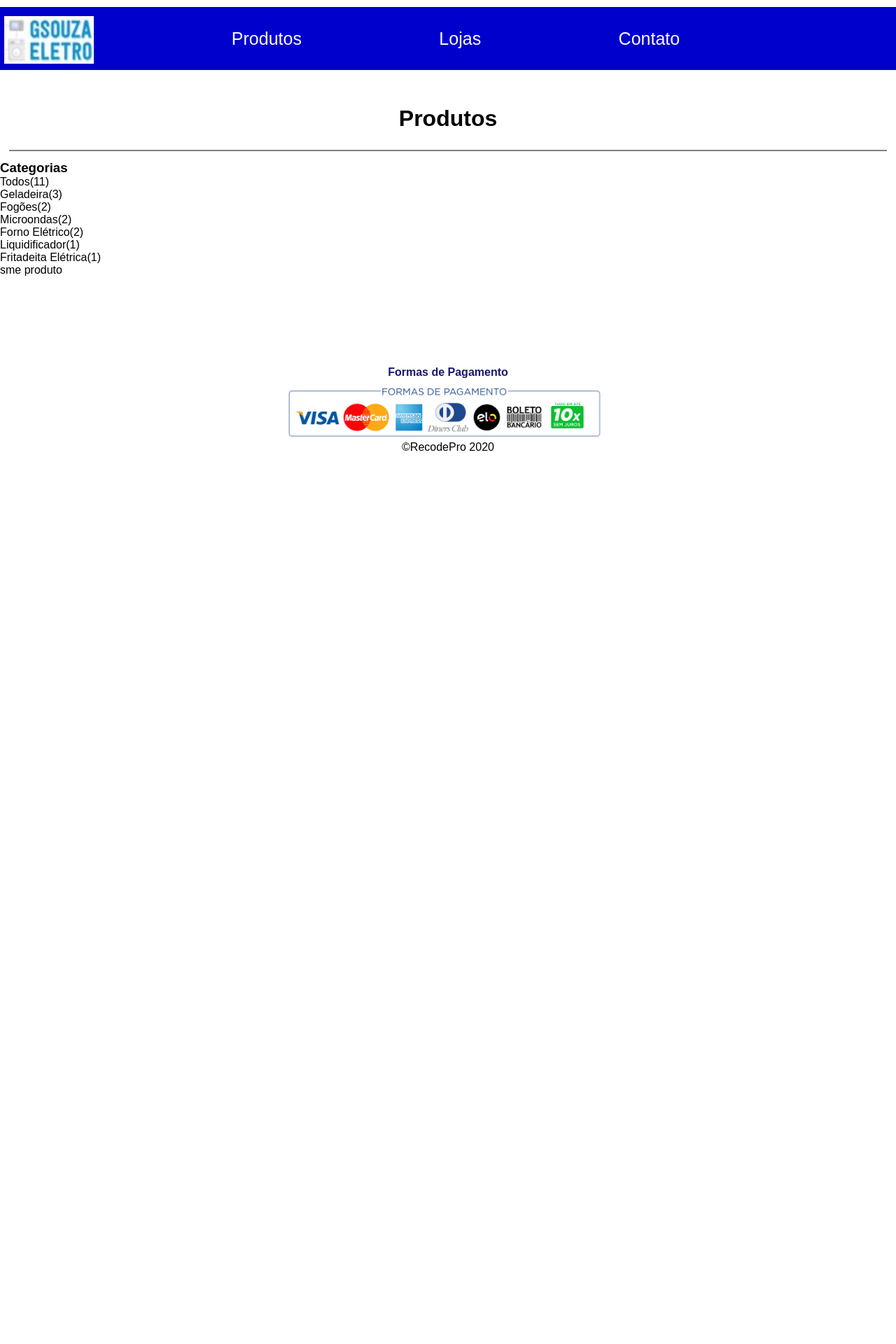
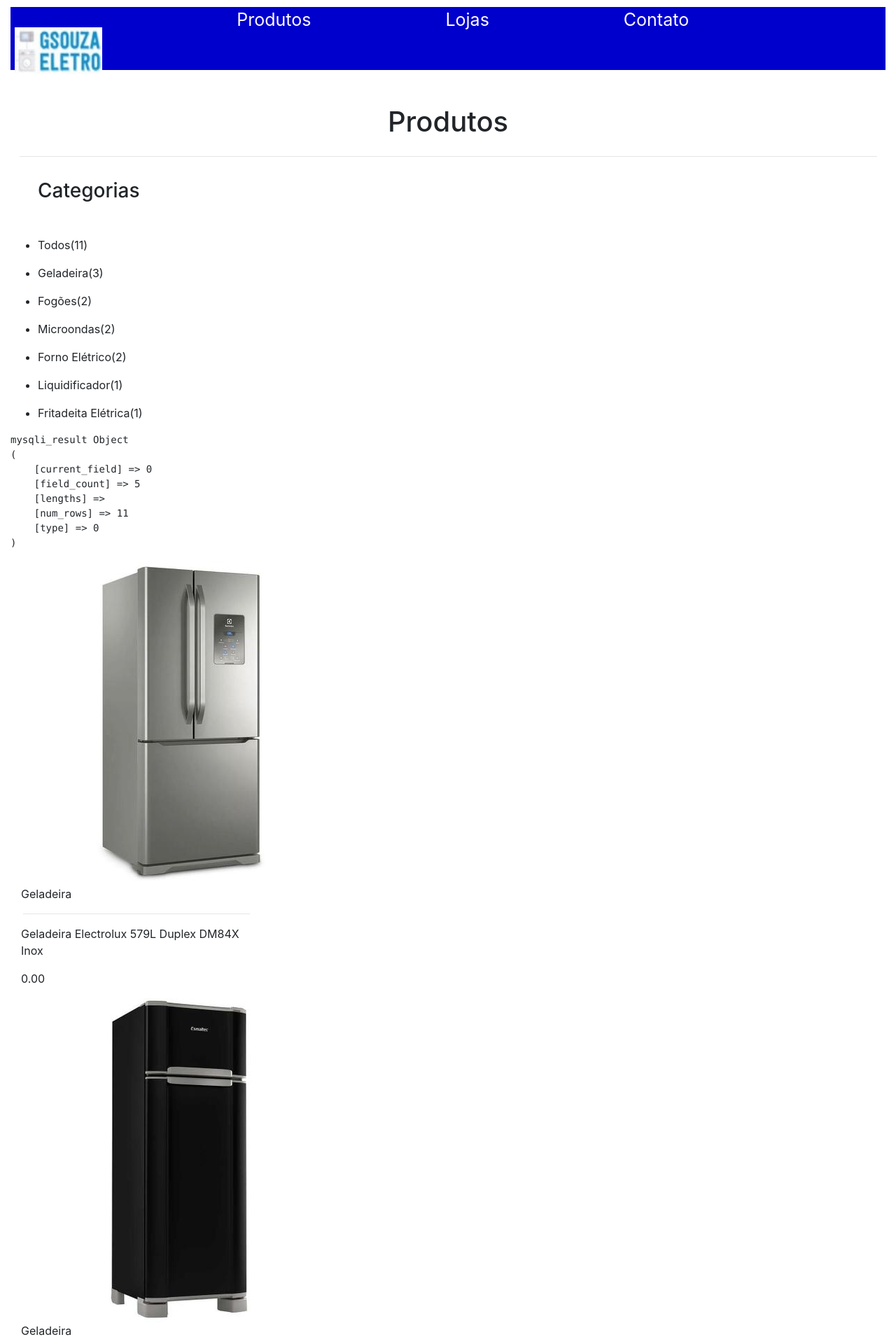
Before and after one commit to GiovannaSsilva19/projetofullstack, a PHP site: page /produtos.php in a window 1280 px wide. Shown: the top 1920 px of the page at 70% size. Before the commit the page ends 644 px from the top, so only its background shows below. Run offline with PHP 8.4, Linux system fonts and the light colour scheme; data comes from the database, SQL or seed files in the repository; data that the repository does not hold is empty.

Commit message:
projeto com php e bootstrap

```diff
--- a/BD/meubancodedados.sql
+++ b/BD/meubancodedados.sql
@@ -9,6 +9,7 @@
 `valor_unitario` decimal(15,2) NOT NULL,
 `quantidade_produto` int NOT NULL,
 `valor_total_pedido` decimal(15,2) NOT NULL,
+
 PRIMARY KEY (`idpedidos`)
 ) ENGINE=InnoDB DEFAULT CHARSET=utf8mb4 COLLATE=utf8mb4_0900_ai_ci;
 
--- /dev/null
+++ b/footer.html
@@ -0,0 +1,5 @@
+<footer>
+    <h4 class="h4pagamento">Formas de Pagamento</h4>
+    <img class="imgpagamento"  src="./imagens/forma de pagamento.jpg" alt="Formas de Pagamento">
+    <p class="final"> &copy;RecodePro 2020</p>
+</footer>
--- a/js/funçoes.js
+++ b/js/funçoes.js
@@ -1,28 +1,21 @@
-function exibir_categoria(categorias){
-    let elementos = document.getElementsByClassName('boxProduto');
-    console.log(elementos);
-    for(let i=0; i<elementos.length;i++){
-    console.log(elementos[i].id);
-      if(categorias == elementos[i].id)
-        elementos[i].style = 'display:inline-block';
-        else{
-            elementos[i].style = 'display: none';
+function exibir_categoria(categoria) {
+ let produtos = document.getElementsByClassName('box_produtos');
+  for (i=0; i < produtos.length; i++) {
+      if(categoria == produtos[i].id) {
+          produtos[i].style = "display:inline-block";
+      } else {
+        produtos[i].style = "display:none";
+      }
+  }
 
-        }
-    }
-}
-
-let exibir_todos = ()=> {
-        let elementos = document.getElementsByClassName('boxProduto');
-        for(let i=0; i<elementos.length;i++){
-            elementos[i].style = 'display:inline-block';
-        }
 };
 
-let destaque = (imagem) =>{
-    if(imagem.width == 240)
-        imagem.style = 'width:120px';
-    else
-      imagem.style = 'width:240px';
+function exibir_todos(){
+    let produtos = document.getElementsByClassName('box_produtos');
+    for (i=0; i < produtos.length; i++) {
+        if(produtos.length <= 12) {
+            produtos[i].style = "display:inline-block";
+        }
 
-}
+    }
+};
--- /dev/null
+++ b/menu.html
@@ -0,0 +1,11 @@
+  <!--Menu-->
+  <link rel="stylesheet" href="https://cdn.jsdelivr.net/npm/bootstrap@4.5.3/dist/css/bootstrap.min.css" integrity="sha384-TX8t27EcRE3e/ihU7zmQxVncDAy5uIKz4rEkgIXeMed4M0jlfIDPvg6uqKI2xXr2" crossorigin="anonymous">
+  <div class="container-fluid mb-5">
+
+  <div class="menu">
+    <a href="index.php"><img src="./imagens/logo.jpg" alt="GsouzaEletro"></a>
+    <a class="links"  href="produtos.php">Produtos</a>
+    <a class="links"  href="loja.php">Lojas</a>
+    <a class="links"  href="contato.php">Contato</a>
+</div>
+<!--Fim Menu-->
--- a/produtos.php
+++ b/produtos.php
@@ -18,12 +18,9 @@
 
         $conn = mysqli_connect($servername,$username,$passoword, $database);
 
-        // if (! $conn){
-        //     die("deu ruim". mysqli_connect_error());
-        // }
-
-
-
+         if (!$conn)  {
+             die("deu ruim". mysqli_connect_error());
+         }
 
 
 
@@ -34,28 +31,26 @@
 
 
  <!--Menu-->
- <div class="menu">
-    <a href="index.php"><img src="./imagens/logo.jpg" alt="GsouzaEletro"></a>
-    <a class="links"  href="produtos.php">Produtos</a>
-    <a class="links"  href="loja.php">Lojas</a>
-    <a class="links"  href="contato.php">Contato</a>
-</div>
+ <?php
+        require('menu.html');
+   ?>
 <!--Fim Menu-->
 
      <header>
         <h1 class="h1_produtos">Produtos</h1><hr>
      </header>
 
-    <section class="categorias">
-        <h3>Categorias</h3>
+     <div class="row container-fluid mx-0 px-0 align-items-start">
+    <section class="indice ml-4 mr-0  col-sm-2">
+        <h3 class="mt-3 mb-5" >Categorias</h3>
             <ul>
-                <li onclick="exibir_todos()">Todos(11)</li>
-                <li onclick="exibir_categoria('Geladeira')">Geladeira(3)</li>
-                <li onclick="exibir_categoria('Fogão')">Fogões(2)</li>
-                <li onclick="exibir_categoria('Microondas')">Microondas(2)</li>
-                <li onclick="exibir_categoria('Fornoeletrico')">Forno Elétrico(2)</li>
-                <li onclick="exibir_categoria('Liquidificador')">Liquidificador(1)</li>
-                <li onclick="exibir_categoria('Fritadeiraeletrica')">Fritadeita Elétrica(1)</li>
+                <li class="my-3" onclick="exibir_todos()">Todos(11)</li>
+                <li class="my-3" onclick="exibir_categoria('Geladeira')">Geladeira(3)</li>
+                <li class="my-3" onclick="exibir_categoria('Fogão')">Fogões(2)</li>
+                <li class="my-3" onclick="exibir_categoria('Microondas')">Microondas(2)</li>
+                <li class="my-3" onclick="exibir_categoria('Fornoeletrico')">Forno Elétrico(2)</li>
+                <li class="my-3" onclick="exibir_categoria('Liquidificador')">Liquidificador(1)</li>
+                <li class="my-3" onclick="exibir_categoria('Fritadeiraeletrica')">Fritadeita Elétrica(1)</li>
             </ul>
 
     </section>
@@ -64,22 +59,26 @@
 
 <?php
 
-$sql = "select * from produtosfs";
+$sql = "select * from produtos";
 $result = $conn->query($sql);
 
+echo '<pre>';
+print_r ($result);
+echo '</pre>';
+
 if($result->num_rows >0){
-    while($rows = $result ->fetch_assoc()){
+    while ($rows = $result->fetch_assoc()) {
 
 
  ?>
 
-        <div class="divprodutos boxprodutos"  style="display: block;">
-            <img class="imgproduto" id="imgproduto1"  src="<?php  echo $rows["nomeimg"]; ?>" alt="" onclick="destaque(this) />
+        <div class="col-sm-4 my-3" id=  style="display: block;">
+            <img class="imagem" id="produtos"  src="<?php  echo $rows["imagem"]; ?>" alt="" onclick="destaque(this) />
             </br>
-            <p class= "nomeproduto"> <?php  echo $rows["nome"]; ?> </p>
+            <p class= "nomeproduto"> <?php  echo $rows["nome_produto"]; ?> </p>
             <hr>
-            <p class="valorproduto"> <?php  echo $rows["preço"]; ?> </p>
-            <p class="valoratual"> <?php  echo $rows["precoatual"]; ?> </p>
+            <p class="descrição" > <?php  echo $rows["descricao_produto"]; ?> </p>
+            <p class="preco"> <?php  echo $rows["preco_produto"]; ?> </p>
         </div>
 
 
@@ -97,11 +96,9 @@
 
 
     <!--Fomas de pagamento-->
-    <footer>
-        <h4 class="h4pagamento">Formas de Pagamento</h4>
-        <img class="imgpagamento"  src="imagens/forma de pagamento.jpg" alt="Formas de Pagamento">
-        <p class="final"> &copy;RecodePro 2020</p>
-    </footer>
+    <?php
+        require('footer.html');
+    ?>
 
     <!--Fim Cabeçalho-->
 </body>
```
Also changed, not shown: contato.php (+17 -17 lines), index.php (+9 -14 lines), loja.php (+8 -15 lines), pedidos.php (added, +72 -0 lines).
